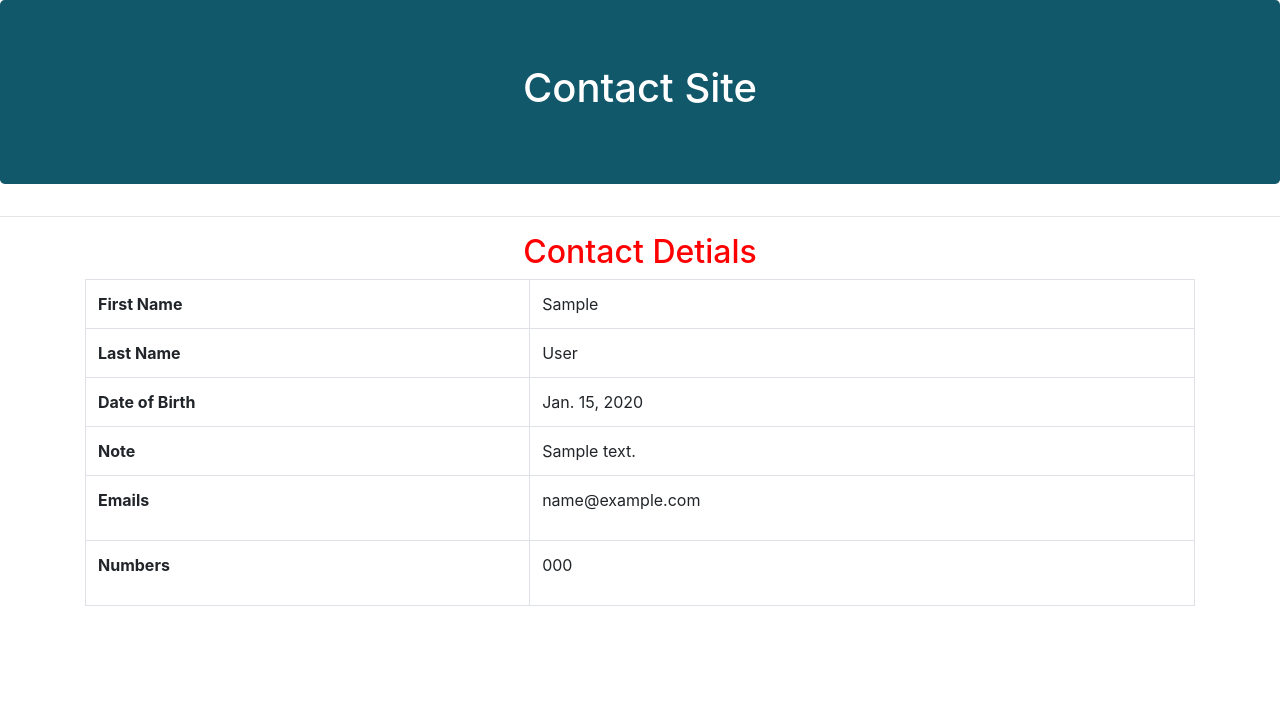
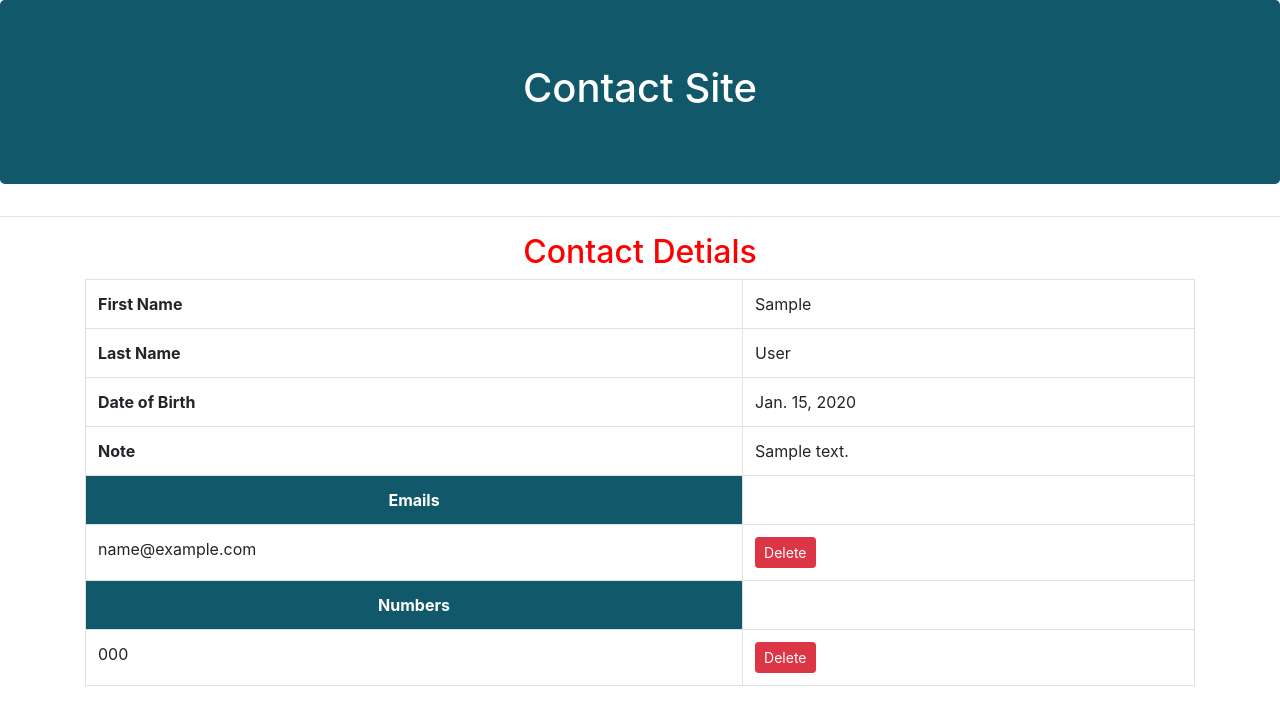
Before and after one commit to shahrukh-ijaz/django_phonebook, a Django app: page /view/1/ in a window 1280 px wide. Shown: the top 725 px of the page. Run offline with Django 3.2, Linux system fonts and the light colour scheme; tables that the repository leaves empty hold one stand-in row (values such as "Sample post"); some libraries are stand-ins or nearby versions.

Commit message:
delete email/number button added

```diff
--- a/templates/contacts/user_index.html
+++ b/templates/contacts/user_index.html
@@ -35,7 +35,6 @@
                             <a href="/add_email/{{ contact.id }}" class="btn btn-info btn-sm">Add Email</a>
                             <a href="/add_number/{{ contact.id }}" class="btn btn-info btn-sm">Add Number</a>
                             <a href="/view/{{ contact.id }}" class="btn btn-success btn-sm">View</a>
-
                         </div>
                     </td>
                 </tr>
--- a/templates/contacts/view.html
+++ b/templates/contacts/view.html
@@ -24,18 +24,36 @@
             <td>{{ contact.note }}</td>
         </tr>
         <tr>
-            <th>Emails</th>
+            <th style="background-color:  #10586a; color:white;text-align: center;">Emails</th>
             <td>
                 {% for email in emails %}
-                    <p>{{ email.email }}</p>
+                <tr>
+                    <td>{{ email.email }}</td>
+                    <td>
+                        <div class="btn-group">
+                            <!--<a class="btn btn-info btn-sm" style="color:white;" href="/email_edit/{{email.id}}/{{contact.id}}">Edit</a>-->
+                            <a class="btn btn-danger btn-sm" style="color:white;" href="/email_delete/{{email.id}}/{{contact.id}}">Delete</a>
+                        </div>
+                    </td>
+                </tr>
+
                 {% endfor %}
             </td>
         </tr>
         <tr>
-            <th>Numbers</th>
+            <th style="background-color:#10586a; color:white;text-align: center;">Numbers</th>
             <td>
                 {% for number in numbers %}
-                    <p>{{ number.number }}</p>
+                   <tr>
+                    <td>{{ number.number }}
+                    </td>
+                    <td>
+                        <div class="btn-group">
+                            <!--<a class="btn btn-info btn-sm" style="color:white;" href="/number_edit/{{number.id}}/{{contact.id}}">Edit</a>-->
+                            <a class="btn btn-danger btn-sm" style="color:white;" href="/number_delete/{{number.id}}/{{contact.id}}">Delete</a>
+                        </div>
+                    </td>
+                </tr>
                 {% endfor %}
             </td>
         </tr>
```
Also changed, not shown: templates/contacts/email_edit.html (added, +7 -0 lines), templates/contacts/number_edit.html (added, +11 -0 lines).
